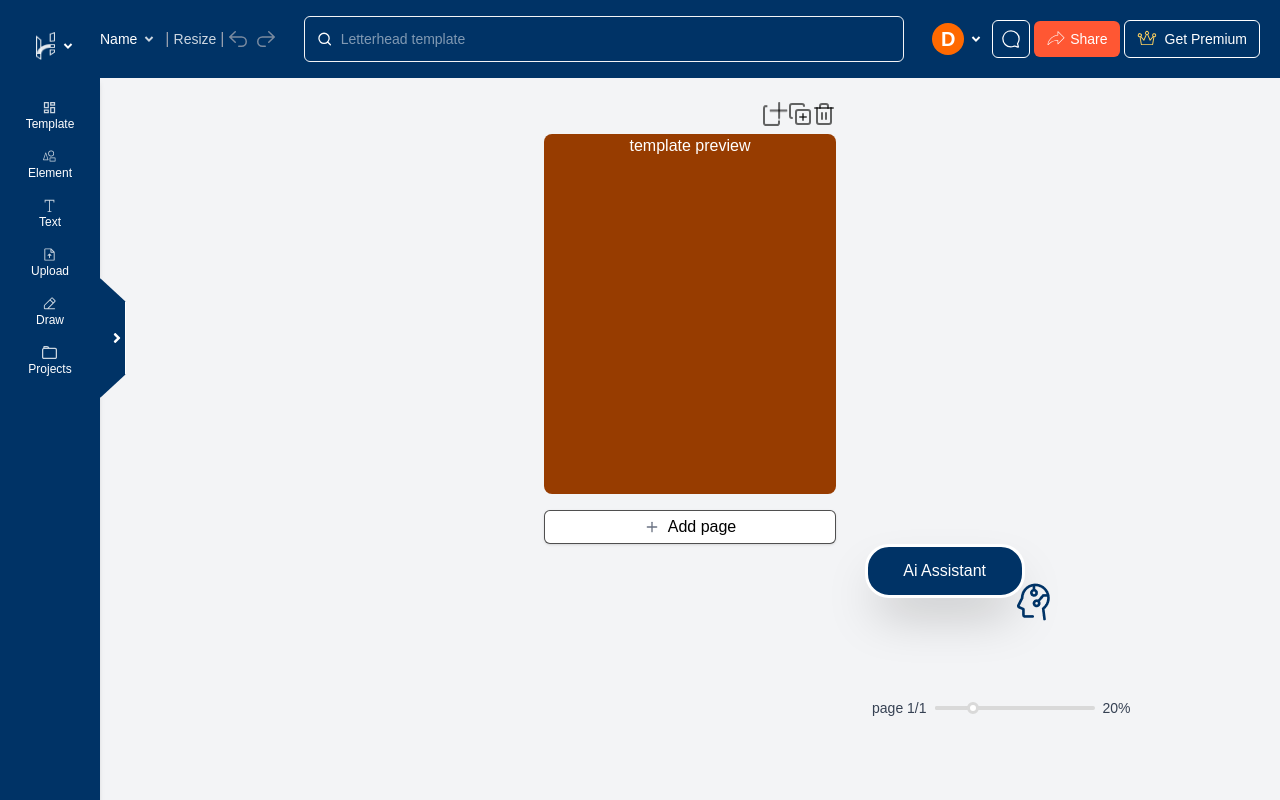
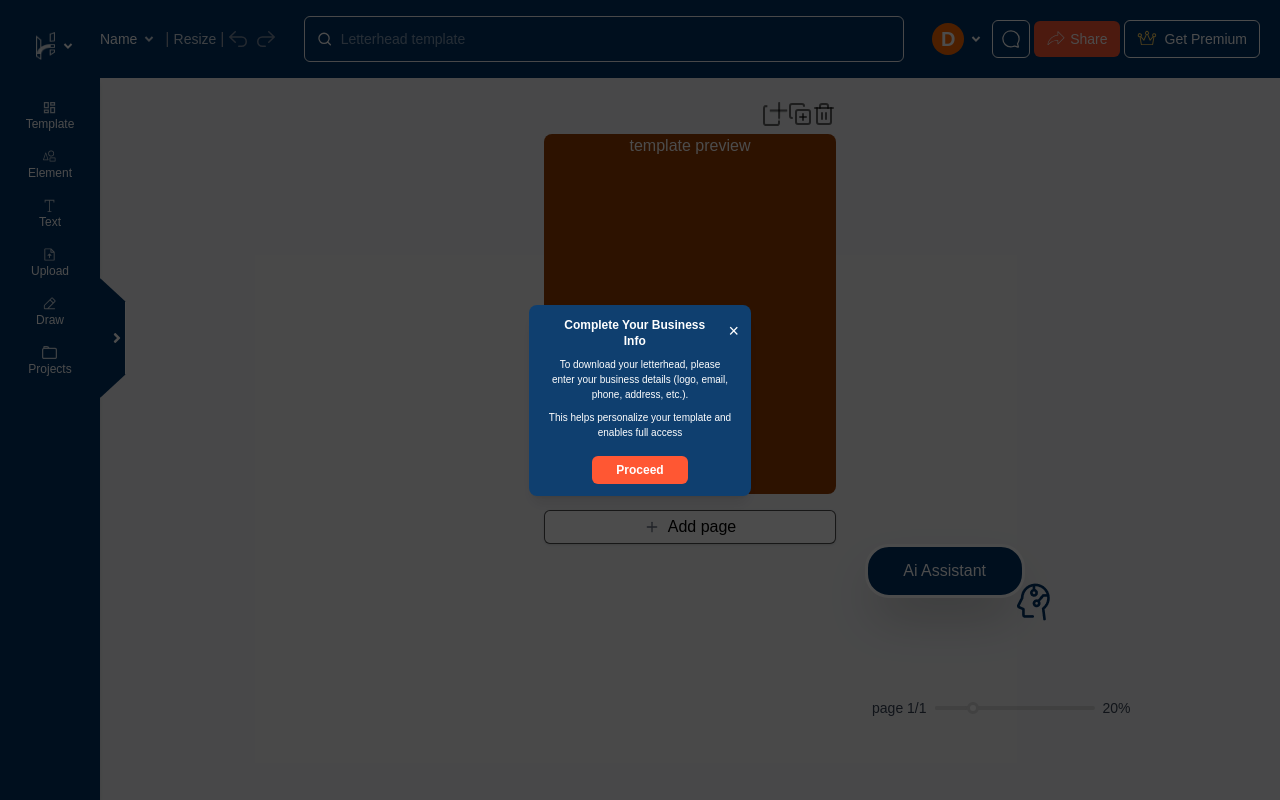
Before and after one commit to tekprenuers/Dashboard_Headerfy_WebApp, a React (Vite) app: page / in a window 1280 px wide. Both pictures are taken after a click on the button "Get Premium". Built offline with nearby package versions, Linux system fonts and the light colour scheme.

Commit message:
add businessDetailsmodal.tsx

```diff
--- /dev/null
+++ b/src/Components/BusinessDetailsModal/BusinessDetailsModal.tsx
@@ -0,0 +1,40 @@
+import React from 'react'
+
+interface EnterBusinessDetailsProps {
+  onClose: () => void;
+}
+
+const BusinessDetailsModal: React.FC<EnterBusinessDetailsProps> = ({ onClose }) => {
+  return (
+    <div className="w-[222px] bg-[#0F3F6F] text-white rounded-lg shadow-lg p-3">
+
+      <div className='flex items-start justify-between mb-2'>
+        <p className="text-xs font-semibold text-center w-full">
+          Complete Your Business <br /> Info
+        </p>
+        <button
+          onClick={onClose}
+          className="text-white hover:text-gray-300 text-lg"
+        >
+          ×
+        </button>
+      </div>
+
+      <div className="space-y-2">
+        <p className="text-[10px] text-center px-2">
+          To download your letterhead, please enter your business details (logo, email, phone, address, etc.).
+        </p>
+        <p className="text-[10px] text-center px-1">
+          This helps personalize your template and enables full access
+        </p>
+      </div>
+      <div className='flex justify-center mt-4'>
+        <button className="w-24 h-7 bg-[#FF5733] rounded-md font-semibold text-xs">
+          Proceed
+        </button>
+      </div>
+    </div>
+  )
+}
+
+export default BusinessDetailsModal
--- a/src/Components/BusinessDetailsModal/EnterBusinessDetails.tsx
+++ b/src/Components/BusinessDetailsModal/EnterBusinessDetails.tsx
@@ -8,7 +8,7 @@ interface EnterBusinessDetailsProps {
 const EnterBusinessDetails: React.FC<EnterBusinessDetailsProps> = ({ onClose }) => {
   return (
     <div className="relative opacity-100">
-      <div className="w-[811px] h-[100vh] bg-white rounded-[15px] p-6 flex flex-col justify-center">
+      <div className="w-[811px] h-[auto] bg-white rounded-[15px] p-6 flex flex-col justify-center">
         <button
           onClick={onClose}
           className="absolute top-4 right-4 text-gray-500 hover:text-gray-700"
--- a/src/Layout/Header.tsx
+++ b/src/Layout/Header.tsx
@@ -5,12 +5,18 @@ import { IoChatbubbleOutline } from "react-icons/io5";
 import { PiCrownLight, PiShareFatThin } from "react-icons/pi";
 import { RiArrowDropDownLine } from "react-icons/ri";
 import EnterBusinessDetails from "../Components/BusinessDetailsModal/EnterBusinessDetails";
+import BusinessDetailsModal from "../Components/BusinessDetailsModal/BusinessDetailsModal";
+//import { div } from "framer-motion/client";
 
 const Header: React.FC = () => {
   const [showBusinessDetails,setShowBusinessDetails] = useState(false);
+  const [showBusinessDetailsModal, setShowBusinessDetailsModal] = useState(false);
 
   const toggleBusinessDetails  = () =>{
     setShowBusinessDetails(!showBusinessDetails);
+  }
+  const toggleBusinessDetailsModal = () =>{
+    setShowBusinessDetailsModal(!showBusinessDetailsModal);
   }
 
   return (
@@ -62,7 +68,7 @@ const Header: React.FC = () => {
           <PiShareFatThin size={20} />
           Share
         </button>
-        <button className="px-3 flex py-2 gap-2 border rounded-md text-white text-sm font-medium">
+        <button className="px-3 flex py-2 gap-2 border rounded-md text-white text-sm font-medium cursor-pointer" onClick={toggleBusinessDetailsModal}>
           <PiCrownLight size={20} className="text-[#FFD25F]" />
           Get Premium
         </button>
@@ -74,6 +80,11 @@ const Header: React.FC = () => {
           <EnterBusinessDetails onClose={toggleBusinessDetails} />
         </div>
       )}
+      {showBusinessDetailsModal && (
+        <div className="fixed inset-0 bg-black/70 flex items-center justify-center z-50">
+          <BusinessDetailsModal onClose={toggleBusinessDetailsModal}/>
+        </div>
+      )}
     </>
   );
 
--- a/src/index.css
+++ b/src/index.css
@@ -12,5 +12,5 @@ body {
 
 code {
   font-family: source-code-pro, Menlo, Monaco, Consolas, "Courier New",
-    monospace;
+    monospace,;
 }
```
